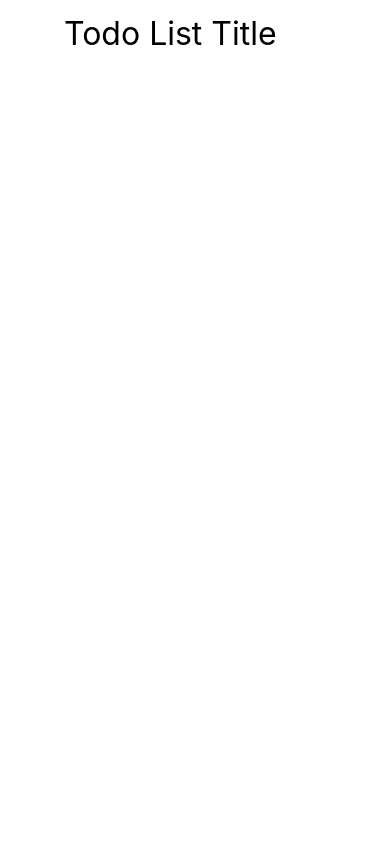
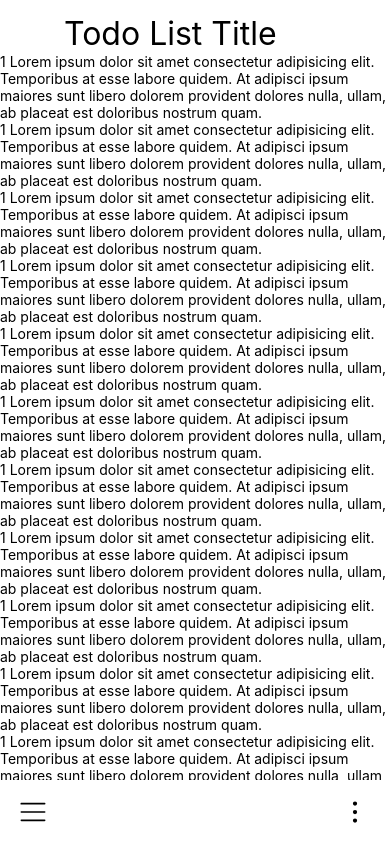
Before and after one commit to eduardolagoeiro/google-task-clone, a React Native app: screen / in a window 390 px wide. Built offline with nearby package versions, Linux system fonts and the light colour scheme.

Commit message:
footer part 1

```diff
--- a/package.json
+++ b/package.json
@@ -13,6 +13,7 @@
     "react": "16.13.1",
     "react-dom": "16.13.1",
     "react-native": "https://github.com/expo/react-native/archive/sdk-40.0.1.tar.gz",
+    "react-native-svg": "^12.1.0",
     "react-native-web": "~0.13.12"
   },
   "devDependencies": {
--- /dev/null
+++ b/src/icons/MenuBullet.tsx
@@ -0,0 +1,20 @@
+import * as React from 'react';
+import Svg, { Path } from 'react-native-svg';
+
+interface MenuBulletProps {
+  height: number;
+  width: number;
+}
+
+function MenuBullet(props: MenuBulletProps) {
+  return (
+    <Svg viewBox="0 0 22 22" fill="none" {...props}>
+      <Path
+        d="M11 6.875a1.375 1.375 0 100-2.75 1.375 1.375 0 000 2.75zM11 12.375a1.375 1.375 0 100-2.75 1.375 1.375 0 000 2.75zM11 17.875a1.375 1.375 0 100-2.75 1.375 1.375 0 000 2.75z"
+        fill="#000"
+      />
+    </Svg>
+  );
+}
+
+export default MenuBullet;
--- /dev/null
+++ b/src/icons/MenuBurger.tsx
@@ -0,0 +1,20 @@
+import * as React from 'react';
+import Svg, { Path } from 'react-native-svg';
+
+interface MenuBurgerProps {
+  height: number;
+  width: number;
+}
+
+function MenuBurger(props: MenuBurgerProps) {
+  return (
+    <Svg viewBox="0 0 20 20" fill="none" {...props}>
+      <Path
+        d="M17.778 16.111H2.222a.555.555 0 110-1.111h15.556a.555.555 0 110 1.111zM17.778 10.556H2.222a.556.556 0 010-1.112h15.556a.556.556 0 010 1.112zM17.778 5H2.222a.556.556 0 110-1.111h15.556a.556.556 0 010 1.111z"
+        fill="#000"
+      />
+    </Svg>
+  );
+}
+
+export default MenuBurger;
--- a/src/pages/Home.tsx
+++ b/src/pages/Home.tsx
@@ -1,11 +1,34 @@
 import React from 'react';
-import { SafeAreaView, Text, StyleSheet, View, Platform } from 'react-native';
+import {
+  SafeAreaView,
+  Text,
+  StyleSheet,
+  View,
+  Platform,
+  ScrollView,
+} from 'react-native';
+import MenuBullet from '../icons/MenuBullet';
+import MenuBurger from '../icons/MenuBurger';
 
 export default function Home() {
   return (
     <SafeAreaView style={styles.wrapper}>
       <View style={styles.header}>
         <Text style={styles.headerText}>Todo List Title</Text>
+      </View>
+      <ScrollView>
+        {[1, 1, 1, 1, 1, 1, 1, 1, 1, 1, 1, 1, 1, 1].map((el, i) => (
+          <Text key={i}>
+            {el} Lorem ipsum dolor sit amet consectetur adipisicing elit.
+            Temporibus at esse labore quidem. At adipisci ipsum maiores sunt
+            libero dolorem provident dolores nulla, ullam, ab placeat est
+            doloribus nostrum quam.
+          </Text>
+        ))}
+      </ScrollView>
+      <View style={styles.footer}>
+        <MenuBurger height={30} width={30} />
+        <MenuBullet height={34} width={34} />
       </View>
     </SafeAreaView>
   );
@@ -24,4 +47,20 @@ const styles = StyleSheet.create({
   headerText: {
     fontSize: 32,
   },
+  footer: {
+    backgroundColor: Platform.OS === 'ios' ? 'white' : 'transparent',
+    height: 64,
+    display: 'flex',
+    flexDirection: 'row',
+    justifyContent: 'space-between',
+    alignItems: 'center',
+    paddingHorizontal: 18,
+    elevation: 1,
+    shadowColor: 'black',
+    shadowOffset: {
+      height: 0,
+      width: 0,
+    },
+    shadowOpacity: 0.4,
+  },
 });
```
Also changed, not shown: 1 other file (tests, documents, lock files or other folders).
